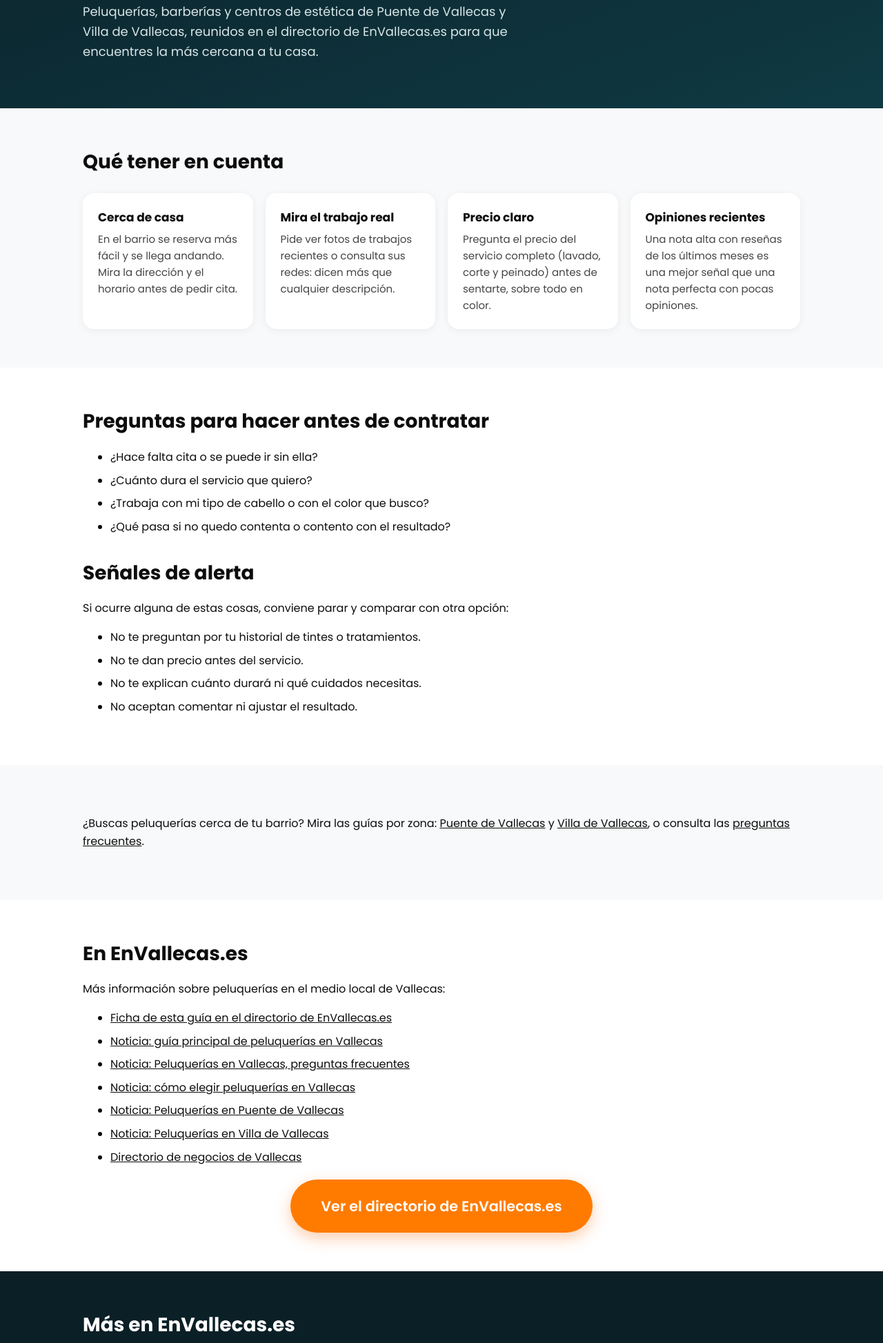
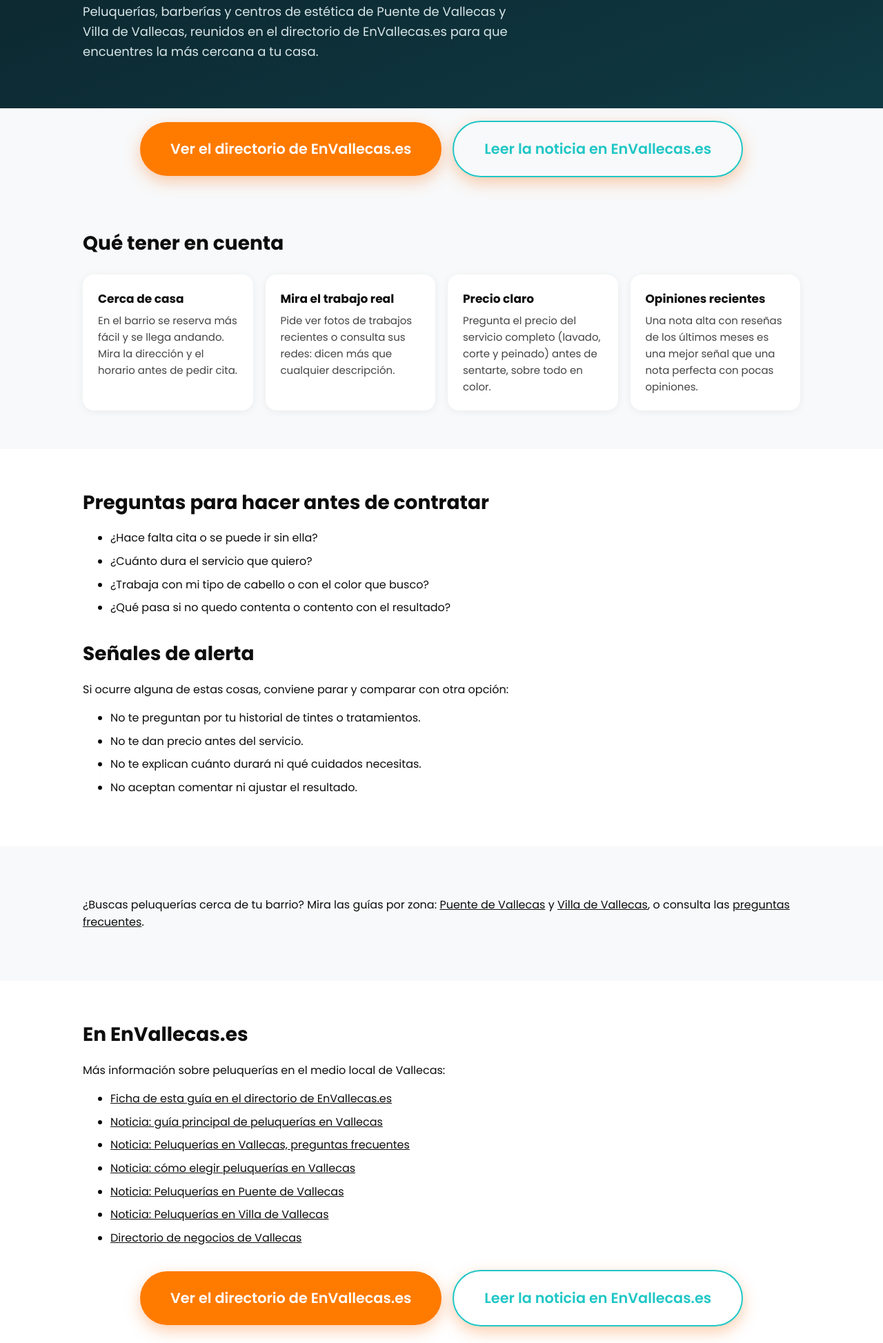
Before and after one commit to jaimebalaguer01/peluqueriasvallecas-com, a plain HTML site: page como-elegir/index.html in a window 1280 px wide. Shown: the part 452-2399 px from the top of the page at 69% size. Drawn offline with Linux system fonts and the light colour scheme.

Commit message:
Botones de directorio y noticia también junto al texto de cada página
Co-Authored-By: Claude Sonnet 5.5 <noreply@anthropic.com>
Claude-Session: https://claude.ai/code/session_01C2douzTVvDqvuZYVRfqo1r

```diff
--- a/como-elegir/index.html
+++ b/como-elegir/index.html
@@ -24,6 +24,7 @@ h1{font-size:clamp(34px,6vw,60px);line-height:1.08;color:var(--teal);margin:16px
 .btn{display:inline-block;background:var(--orange);color:#fff;font-weight:600;text-decoration:none;padding:14px 26px;border-radius:99px;margin:8px 10px 0 0}
 .btn.alt{background:transparent;border:2px solid var(--teal);color:var(--teal)}
 .topbar{background:#fff;text-align:center;padding:14px 12px 22px;border-bottom:3px solid var(--teal)}.topbar .btn.big{display:inline-block;margin:8px 8px 0;padding:18px 34px}
+.inline-btns{text-align:center;padding:10px 0}.inline-btns .btn.big{display:inline-block;margin:8px}
 .btn.big{font-size:1.3rem;padding:22px 44px;box-shadow:0 8px 22px rgba(249,115,22,.35);display:block;width:fit-content;max-width:100%;margin:20px auto 0;text-align:center}
 section{padding:56px 0}
 h2{font-size:28px;margin:0 0 12px}
@@ -48,11 +49,13 @@ footer a{color:var(--teal)}
 <div class="topbar"><a class="btn big" href="https://envallecas.es/directorio">Ver el directorio de EnVallecas.es</a><a class="btn big alt" href="https://envallecas.es/noticias/peluquerias-vallecas-como-elegir">Leer la noticia en EnVallecas.es</a></div>
 <header class="top"><div class="wrap"><a class="logo" href="/">Peluquerías<span> Vallecas</span></a><nav><a href="/preguntas-frecuentes/">Preguntas frecuentes</a><a href="/como-elegir/">Cómo elegir</a><a href="/puente-de-vallecas/">Puente de Vallecas</a><a href="/villa-de-vallecas/">Villa de Vallecas</a></nav></div></header>
 <main><div class="hero" style="padding-bottom:50px"><div class="wrap"><span class="eyebrow">Guía local · actualizada 2026-11-14</span><h1>Cómo elegir peluquerías en Vallecas</h1><p>Peluquerías, barberías y centros de estética de Puente de Vallecas y Villa de Vallecas, reunidos en el directorio de EnVallecas.es para que encuentres la más cercana a tu casa.</p></div></div>
+<div class="inline-btns"><a class="btn big" href="https://envallecas.es/directorio">Ver el directorio de EnVallecas.es</a><a class="btn big alt" href="https://envallecas.es/noticias/peluquerias-vallecas-como-elegir">Leer la noticia en EnVallecas.es</a></div>
 <section><div class="wrap"><h2>Qué tener en cuenta</h2><div class="grid"><div class="card"><h3>Cerca de casa</h3><p>En el barrio se reserva más fácil y se llega andando. Mira la dirección y el horario antes de pedir cita.</p></div><div class="card"><h3>Mira el trabajo real</h3><p>Pide ver fotos de trabajos recientes o consulta sus redes: dicen más que cualquier descripción.</p></div><div class="card"><h3>Precio claro</h3><p>Pregunta el precio del servicio completo (lavado, corte y peinado) antes de sentarte, sobre todo en color.</p></div><div class="card"><h3>Opiniones recientes</h3><p>Una nota alta con reseñas de los últimos meses es una mejor señal que una nota perfecta con pocas opiniones.</p></div></div></div></section>
 <section style="background:#fff"><div class="wrap"><h2>Preguntas para hacer antes de contratar</h2><ul class="list"><li>¿Hace falta cita o se puede ir sin ella?</li><li>¿Cuánto dura el servicio que quiero?</li><li>¿Trabaja con mi tipo de cabello o con el color que busco?</li><li>¿Qué pasa si no quedo contenta o contento con el resultado?</li></ul>
 <h2 style="margin-top:32px">Señales de alerta</h2><p>Si ocurre alguna de estas cosas, conviene parar y comparar con otra opción:</p><ul class="list"><li>No te preguntan por tu historial de tintes o tratamientos.</li><li>No te dan precio antes del servicio.</li><li>No te explican cuánto durará ni qué cuidados necesitas.</li><li>No aceptan comentar ni ajustar el resultado.</li></ul></div></section>
 <section><div class="wrap"><p>¿Buscas peluquerías cerca de tu barrio? Mira las guías por zona: <a href="/puente-de-vallecas/">Puente de Vallecas</a> y <a href="/villa-de-vallecas/">Villa de Vallecas</a>, o consulta las <a href="/preguntas-frecuentes/">preguntas frecuentes</a>.</p></div></section>
-<section style="background:#fff"><div class="wrap"><h2>En EnVallecas.es</h2><p>Más información sobre peluquerías en el medio local de Vallecas:</p><ul class="list"><li><a href="https://envallecas.es/negocio/peluquerias-vallecas">Ficha de esta guía en el directorio de EnVallecas.es</a></li><li><a href="https://envallecas.es/noticias/peluquerias-vallecas-como-elegir-guia">Noticia: guía principal de peluquerías en Vallecas</a></li><li><a href="https://envallecas.es/noticias/peluquerias-vallecas-preguntas-frecuentes">Noticia: Peluquerías en Vallecas, preguntas frecuentes</a></li><li><a href="https://envallecas.es/noticias/peluquerias-vallecas-como-elegir">Noticia: cómo elegir peluquerías en Vallecas</a></li><li><a href="https://envallecas.es/noticias/peluquerias-puente-de-vallecas">Noticia: Peluquerías en Puente de Vallecas</a></li><li><a href="https://envallecas.es/noticias/peluquerias-villa-de-vallecas-1">Noticia: Peluquerías en Villa de Vallecas</a></li><li><a href="https://envallecas.es/directorio">Directorio de negocios de Vallecas</a></li></ul><a class="btn big" href="https://envallecas.es/directorio">Ver el directorio de EnVallecas.es</a></div></section>
+<section style="background:#fff"><div class="wrap"><h2>En EnVallecas.es</h2><p>Más información sobre peluquerías en el medio local de Vallecas:</p><ul class="list"><li><a href="https://envallecas.es/negocio/peluquerias-vallecas">Ficha de esta guía en el directorio de EnVallecas.es</a></li><li><a href="https://envallecas.es/noticias/peluquerias-vallecas-como-elegir-guia">Noticia: guía principal de peluquerías en Vallecas</a></li><li><a href="https://envallecas.es/noticias/peluquerias-vallecas-preguntas-frecuentes">Noticia: Peluquerías en Vallecas, preguntas frecuentes</a></li><li><a href="https://envallecas.es/noticias/peluquerias-vallecas-como-elegir">Noticia: cómo elegir peluquerías en Vallecas</a></li><li><a href="https://envallecas.es/noticias/peluquerias-puente-de-vallecas">Noticia: Peluquerías en Puente de Vallecas</a></li><li><a href="https://envallecas.es/noticias/peluquerias-villa-de-vallecas-1">Noticia: Peluquerías en Villa de Vallecas</a></li><li><a href="https://envallecas.es/directorio">Directorio de negocios de Vallecas</a></li></ul><div class="inline-btns"><a class="btn big" href="https://envallecas.es/directorio">Ver el directorio de EnVallecas.es</a><a class="btn big alt" href="https://envallecas.es/noticias/peluquerias-vallecas-como-elegir">Leer la noticia en EnVallecas.es</a></div>
+</div></section>
 <section class="band"><div class="wrap"><h2>Más en EnVallecas.es</h2><p>Directorio de negocios, noticias y guías de Puente y Villa de Vallecas.</p><a class="btn" href="https://envallecas.es/directorio">Ver el directorio</a><a class="btn alt" href="/">Volver a la guía</a></div></section>
 </main>
 <footer><div class="wrap"><p>Peluquerías en Vallecas es una guía de <a href="https://envallecas.es">EnVallecas.es</a>, el medio local de Vallecas.</p>
```
Also changed, not shown: index.html (+3 -1 lines), preguntas-frecuentes/index.html (+4 -1 lines), puente-de-vallecas/index.html (+4 -1 lines), villa-de-vallecas/index.html (+4 -1 lines).
